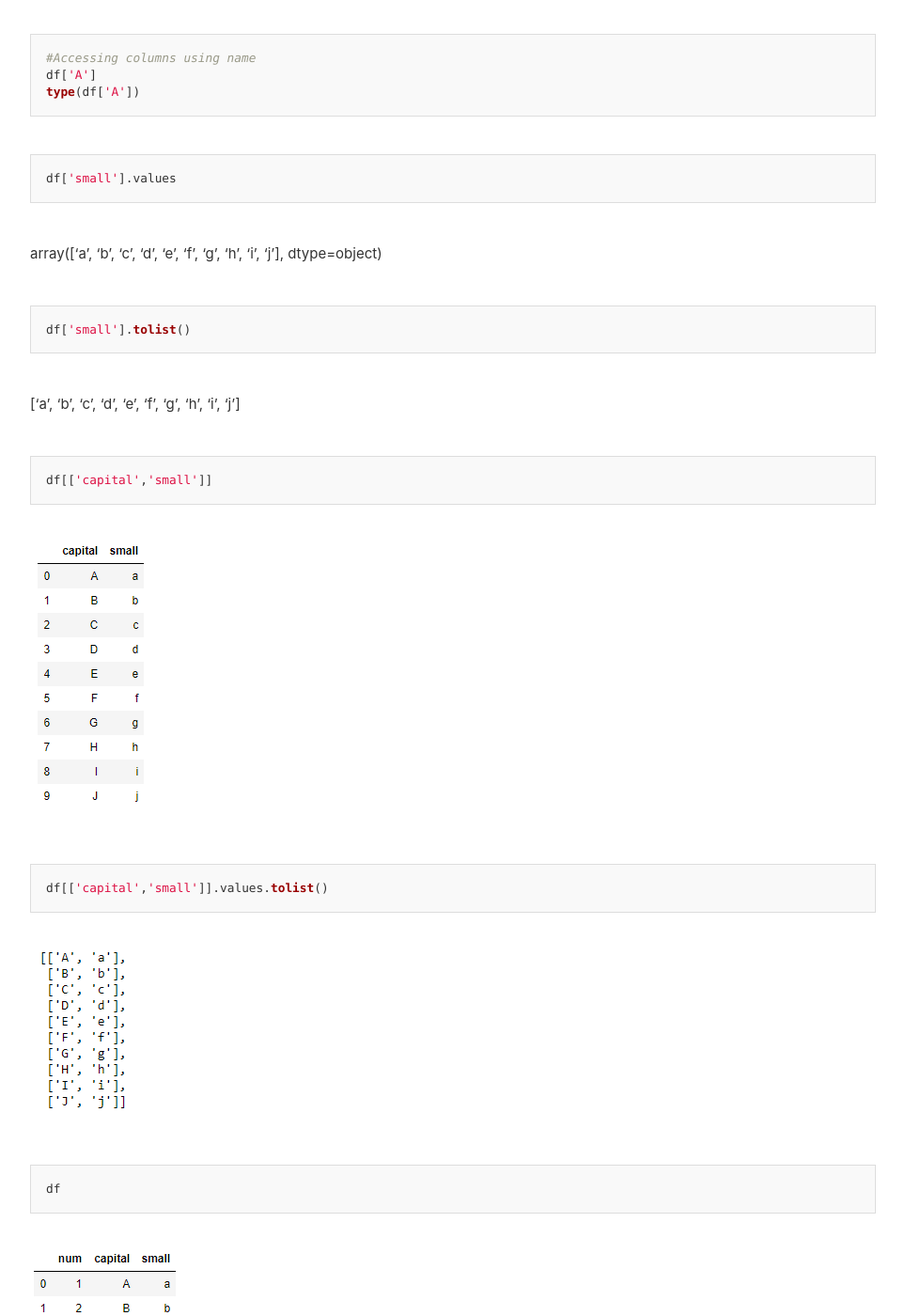
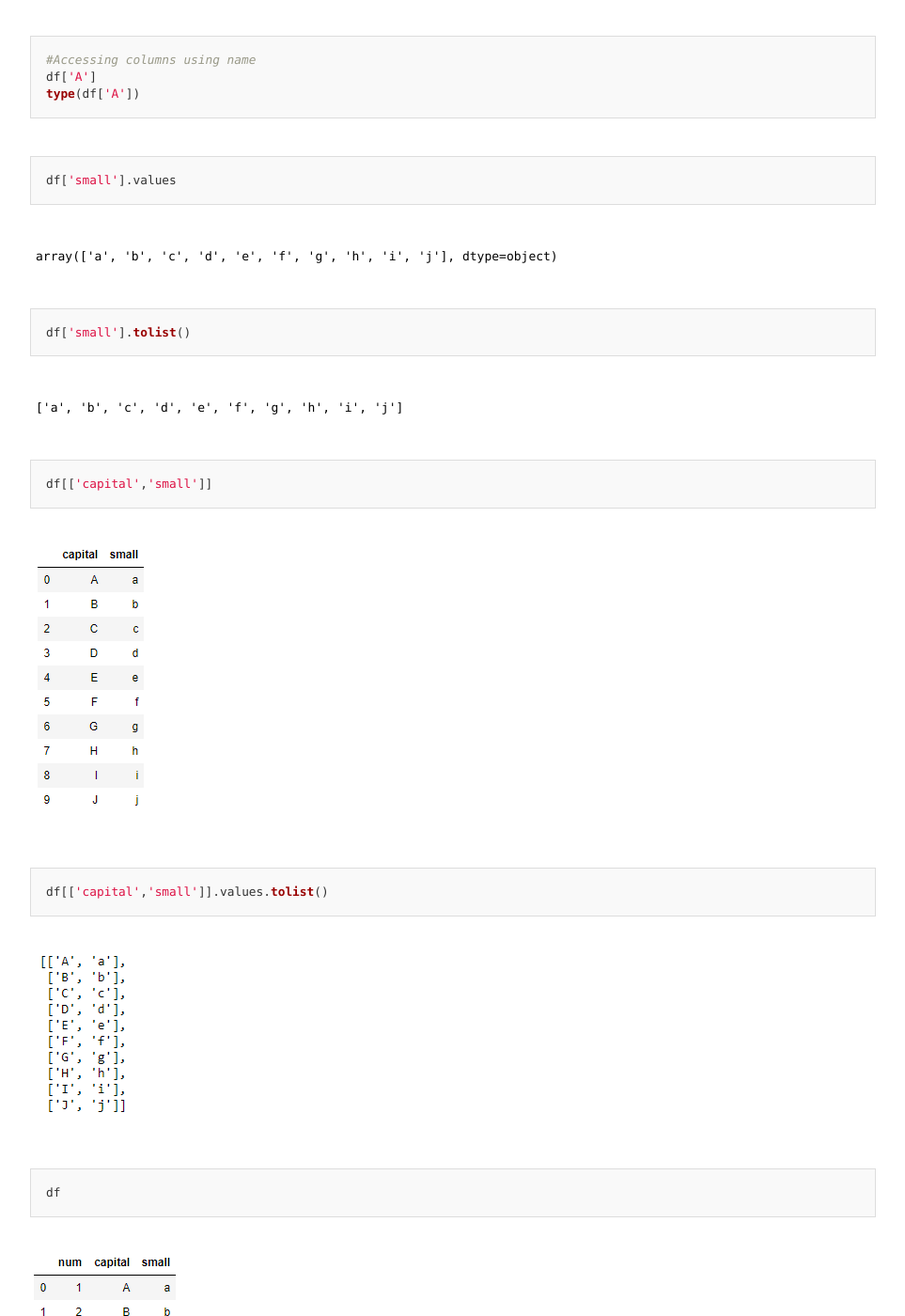
Before and after one commit to giteshjha/old_blog, a Jekyll site: the page built from _posts/2019-12-05-learn-pandas.md, in a window 1280 px wide and 1400 px high, scrolled down 9505 px. Shown: the whole window at 94% size, without its empty margins (158-1121 px from the left). Built offline with Jekyll 4.4.1, drawn with Linux system fonts in a browser that asks for light colours; some of the changed text lies outside the part shown.

Commit message:
Update 2019-12-05-learn-pandas.md

````diff
--- a/_posts/2019-12-05-learn-pandas.md
+++ b/_posts/2019-12-05-learn-pandas.md
@@ -2,6 +2,12 @@
 title: Learn Pandas
 updated: 2019-12-05 11:52
 ---
+<style type="text/css">
+	code{
+		color: #000;
+		background: #fff;
+	}
+</style>
 
 1. What it is dataframe?
     Different ways to create a dataframe
@@ -175,11 +181,15 @@
 ```py
 df.col1.dtype
 ```
+<code>
 dtype('int64')
+</code>
 ```py
 df.shape
 ```
+<code>
 (62, 10)
+</code>
 ```py
 df.info()
 ```
@@ -249,11 +259,15 @@
 ```py
 df['small'].values
 ```
+<code>
 array(['a', 'b', 'c', 'd', 'e', 'f', 'g', 'h', 'i', 'j'], dtype=object)
+</code>
 ```py
 df['small'].tolist()
 ```
+<code>
 ['a', 'b', 'c', 'd', 'e', 'f', 'g', 'h', 'i', 'j']
+</code>
 ```py
 df[['capital','small']]
 ```
@@ -273,7 +287,9 @@
 #With rows
 df[1:10:3].values.tolist()
 ```
+<code>
 [[2, 'B', 'b'], [5, 'E', 'e'], [8, 'H', 'h']]
+</code>
 ## Column and Row addition, deletion
 ```py
 df['newColumn'] = [0,0,0,0,0,0,0,0,0,0]
@@ -509,7 +525,9 @@
 ```py
 df['A'].corr(df['B'])
 ```
-1.0
+<code>
+	1.0
+</code>
 
 ```py
 df.corr()
````
